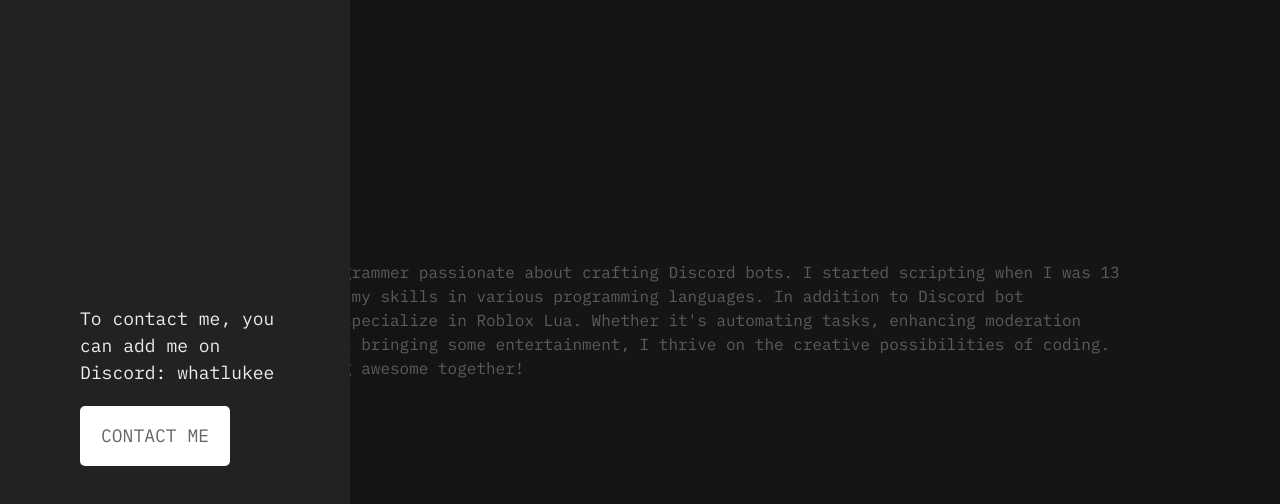
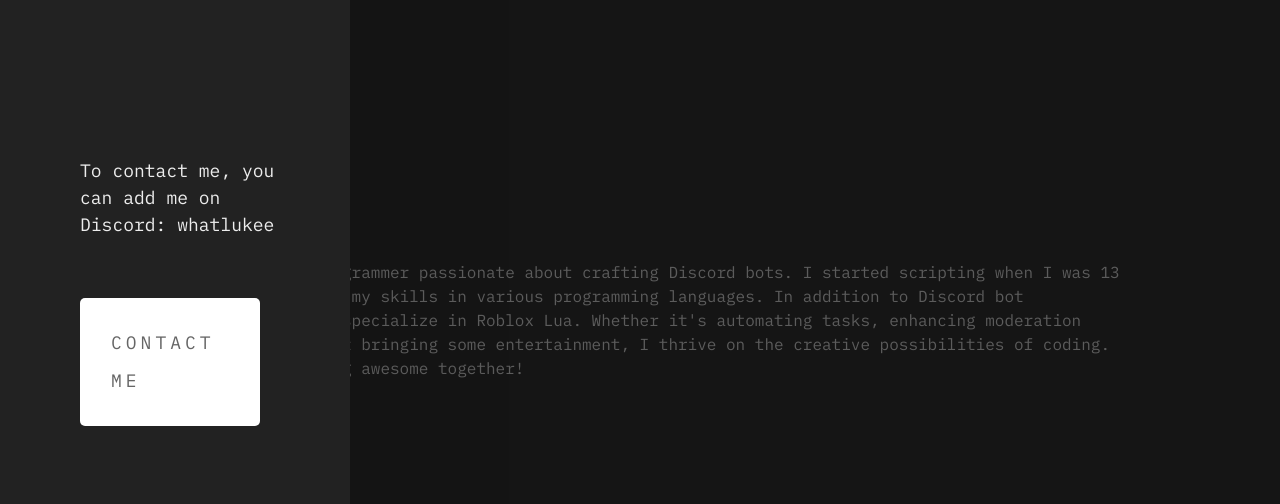
Before and after one commit to Lukewhat/whatluke-portfolio, a plain HTML site: page index.html in a window 1280 px wide. Both pictures are taken after a click on the button 35 px from the left and 335 px from the top of the page. Shown: the part 294-798 px from the top of the page. Drawn offline with Linux system fonts and the light colour scheme.

Commit message:
Update index.html
transition thingy

```diff
--- a/index.html
+++ b/index.html
@@ -22,12 +22,19 @@
             text-align: left;
         }
         .contact-button {
-            font-size: 18px;
-            padding: 10px 20px;
-            text-align: center;
-            margin: 0 auto;
-            display: block;
+            position: relative;
+            display: inline-block;
+            padding: 25px 30px;
+            margin: 40px 0;
+            color: red;
+            text-decoration: none;
+            text-transform: uppercase;
+            transition: 0.5s;
+            letter-spacing: 4px;
+            overflow: hidden;
+            margin-right: 50px;
         }
+
     </style>
     <title>Portfolio</title>
 </head>
```
